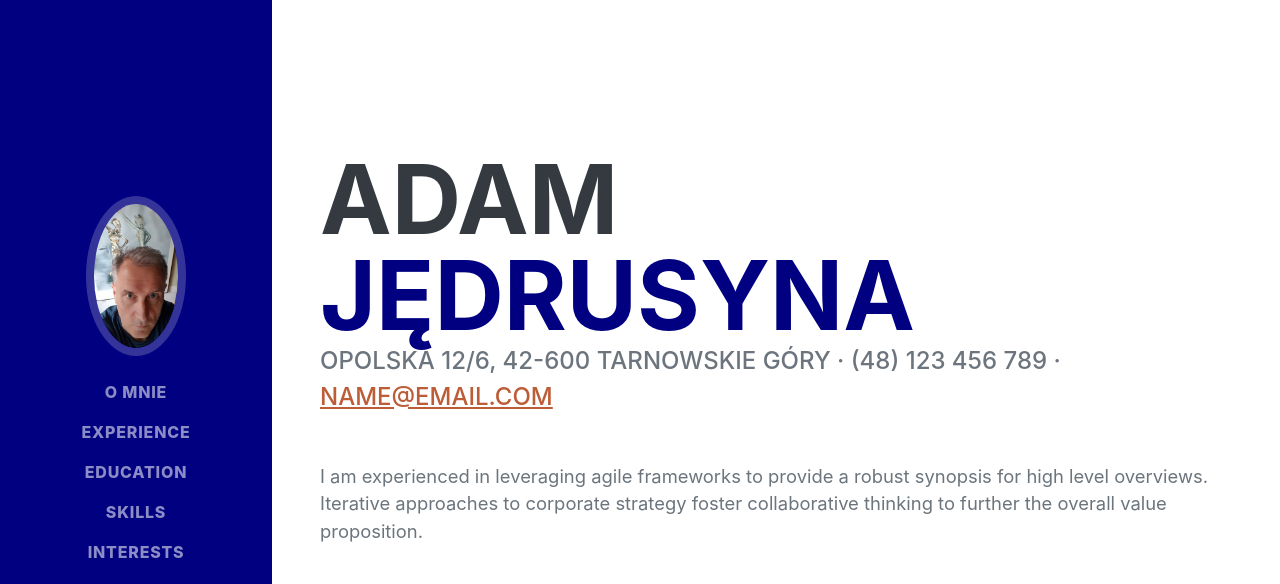
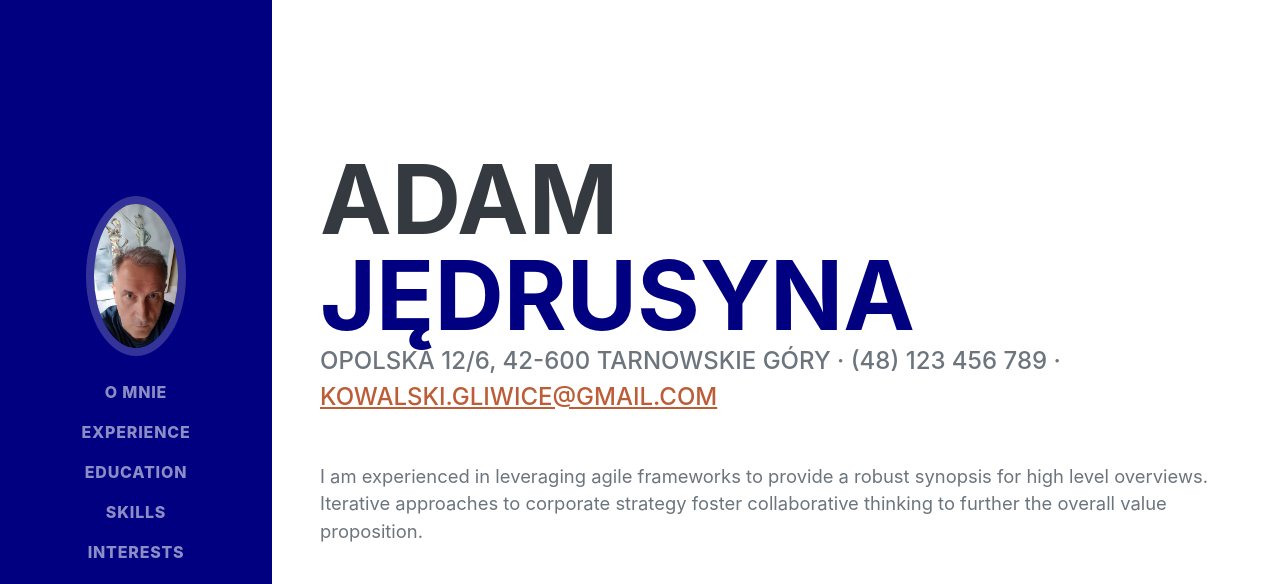
Before and after one commit to adamjot/gitWgodzine_test, a plain HTML site: page startbootstrap-resume-gh-pages/index.html in a window 1280 px wide. Shown: the top 584 px of the page. Drawn offline with nearby package versions, Linux system fonts and the light colour scheme; a web font is replaced by a local one.

Commit message:
Zmiana adresu email

```diff
--- a/startbootstrap-resume-gh-pages/index.html
+++ b/startbootstrap-resume-gh-pages/index.html
@@ -45,7 +45,7 @@
                     </h1>
                     <div class="subheading mb-5">
                         Opolska 12/6, 42-600 Tarnowskie Góry · (48) 123 456 789 ·
-                        <a href="mailto:name@email.com">name@email.com</a>
+                        <a href="mailto:kowalski.gliwice@gmail.com">kowalski.gliwice@gmail.com</a>
                     </div>
                     <p class="lead mb-5">I am experienced in leveraging agile frameworks to provide a robust synopsis for high level overviews. Iterative approaches to corporate strategy foster collaborative thinking to further the overall value proposition.</p>
                     <div class="social-icons">
```
